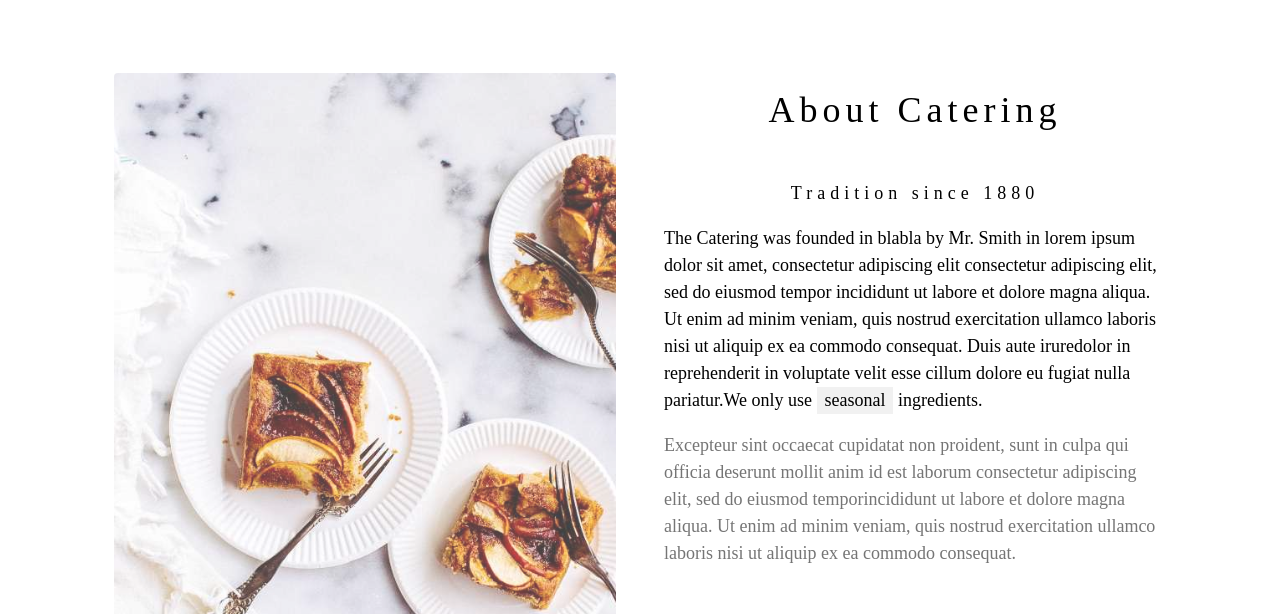
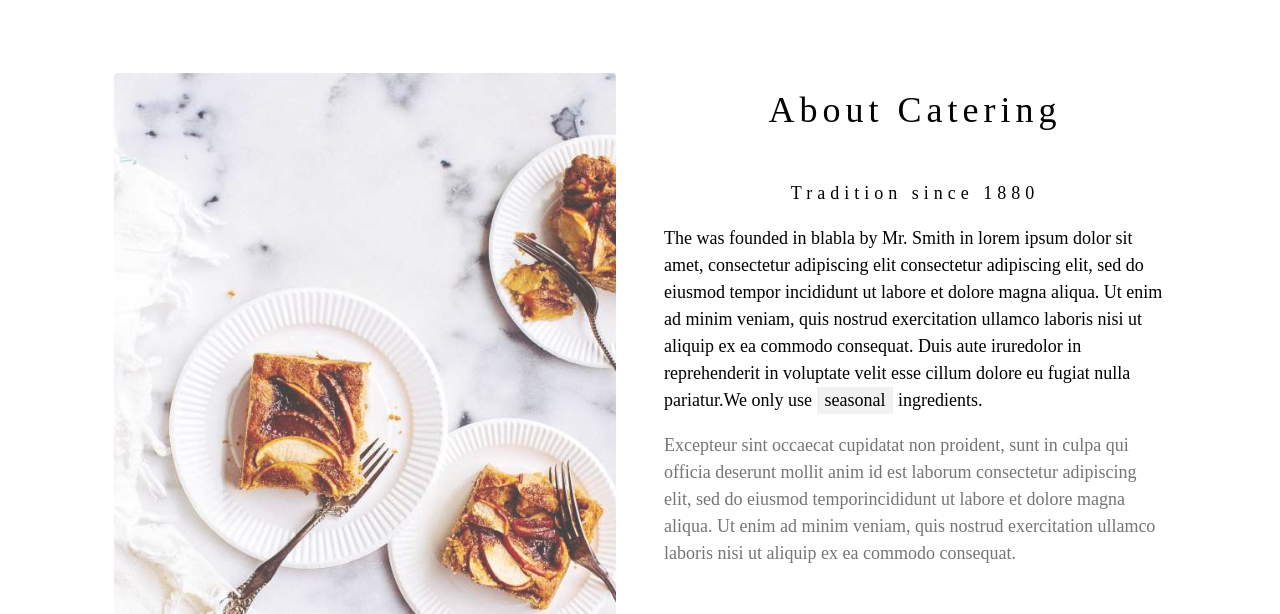
Before and after one commit to siczju/git, a plain HTML site: page index.html in a window 1280 px wide. Shown: the part 643-1257 px from the top of the page. Drawn offline with nearby package versions, Linux system fonts and the light colour scheme.

Commit message:
Alterei o arquivo

```diff
--- a/index.html
+++ b/index.html
@@ -48,7 +48,7 @@ h1, h2, h3, h4, h5, h6 {
     <div class="w3-col m6 w3-padding-large">
       <h1 class="w3-center">About Catering</h1><br>
       <h5 class="w3-center">Tradition since 1880</h5>
-      <p class="w3-large">The Catering was founded in blabla by Mr. Smith in lorem ipsum dolor sit amet, consectetur adipiscing elit consectetur adipiscing elit, sed do eiusmod tempor incididunt ut labore et dolore magna aliqua. Ut enim ad minim veniam, quis nostrud exercitation ullamco laboris nisi ut aliquip ex ea commodo consequat. Duis aute iruredolor in reprehenderit in voluptate velit esse cillum dolore eu fugiat nulla pariatur.We only use <span class="w3-tag w3-light-grey">seasonal</span> ingredients.</p>
+      <p class="w3-large">The  was founded in blabla by Mr. Smith in lorem ipsum dolor sit amet, consectetur adipiscing elit consectetur adipiscing elit, sed do eiusmod tempor incididunt ut labore et dolore magna aliqua. Ut enim ad minim veniam, quis nostrud exercitation ullamco laboris nisi ut aliquip ex ea commodo consequat. Duis aute iruredolor in reprehenderit in voluptate velit esse cillum dolore eu fugiat nulla pariatur.We only use <span class="w3-tag w3-light-grey">seasonal</span> ingredients.</p>
       <p class="w3-large w3-text-grey w3-hide-medium">Excepteur sint occaecat cupidatat non proident, sunt in culpa qui officia deserunt mollit anim id est laborum consectetur adipiscing elit, sed do eiusmod temporincididunt ut labore et dolore magna aliqua. Ut enim ad minim veniam, quis nostrud exercitation ullamco laboris nisi ut aliquip ex ea commodo consequat.</p>
     </div>
   </div>
```
